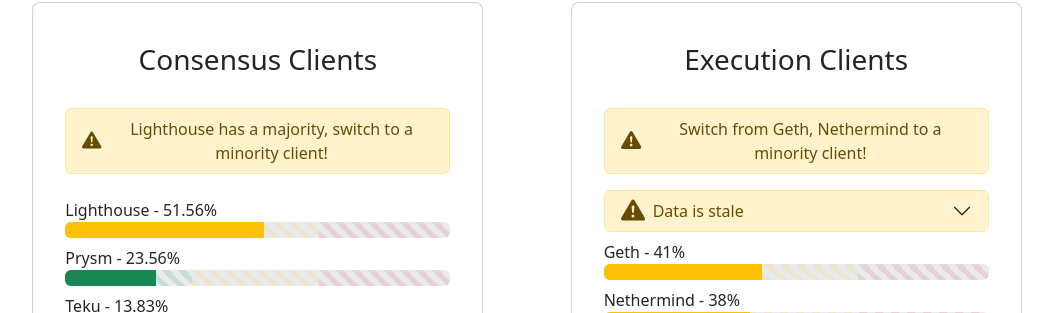
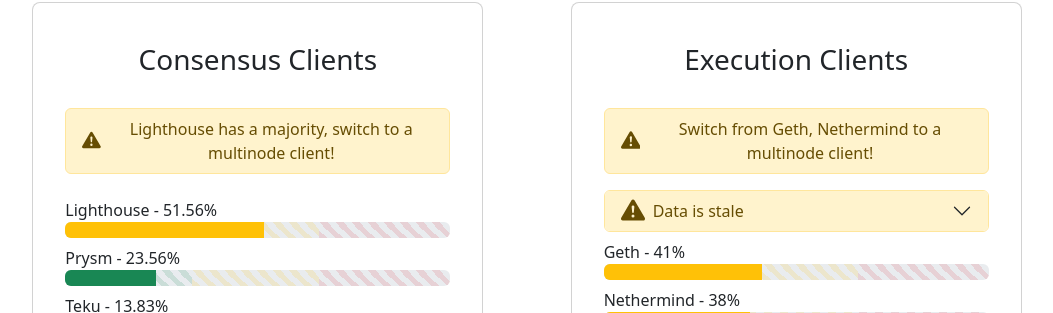
Before and after one commit to etheralpha/clientdiversity-org, a Jekyll site: the page built from index.md, in a window 1280 px wide and 900 px high, scrolled down 986 px. Shown: the part 142-455 px from the top of the window, without its empty margins (113-1166 px from the left). Built offline with Jekyll 4.4.1, drawn with Linux system fonts in a browser that asks for light colours.

Commit message:
update cta

```diff
--- a/_includes/partials/components/alert.html
+++ b/_includes/partials/components/alert.html
@@ -62,28 +62,28 @@
 
 
 {%- if over66 != "" -%}
-	<a href="#why" class="{{alert_style}} {{data.other.data_source}} {{include.type}}-data text-decoration-none">
+	<a href="#switch" class="{{alert_style}} {{data.other.data_source}} {{include.type}}-data text-decoration-none">
 	  <div class="alert alert-danger d-flex align-items-center" role="alert">
 	    {{site.data.icons.warning}}
-	    <div class="ms-2">{{over66}} has a supermajority, switch to a minority client!</div>
+	    <div class="ms-2">{{over66}} has a supermajority, switch to a multinode client!</div>
 	  </div>
 	</a>
 {%- elsif over50 != "" -%}
-	<a href="#why" class="{{alert_style}} {{data.other.data_source}} {{include.type}}-data text-decoration-none">
+	<a href="#switch" class="{{alert_style}} {{data.other.data_source}} {{include.type}}-data text-decoration-none">
 	  <div class="alert alert-warning d-flex align-items-center" role="alert">
 	    {{site.data.icons.warning}}
-	    <div>{{over50}} has a majority, switch to a minority client!</div>
+	    <div>{{over50}} has a majority, switch to a multinode client!</div>
 	  </div>
 	</a>
 {%- elsif over33 != "" -%}
-	<a href="#why" class="{{alert_style}} {{data.other.data_source}} {{include.type}}-data text-decoration-none">
+	<a href="#switch" class="{{alert_style}} {{data.other.data_source}} {{include.type}}-data text-decoration-none">
 	  <div class="alert alert-warning d-flex align-items-center" role="alert">
 	    {{site.data.icons.warning}}
-	    <div>Switch from {{over33}} to a minority client!</div>
+	    <div>Switch from {{over33}} to a multinode client!</div>
 	  </div>
 	</a>
 {%- else -%}
-	<a href="#why" class="{{alert_style}} {{data.other.data_source}} {{include.type}}-data text-decoration-none">
+	<a href="#switch" class="{{alert_style}} {{data.other.data_source}} {{include.type}}-data text-decoration-none">
 	  <div class="alert alert-info d-flex align-items-center" role="alert">
 	    {{site.data.icons.info}}
 	    <div>Client diversity is balanced!</div>
```
